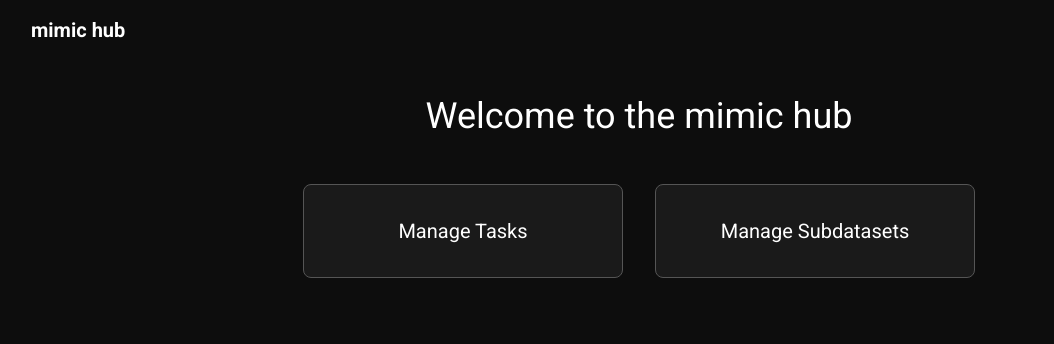
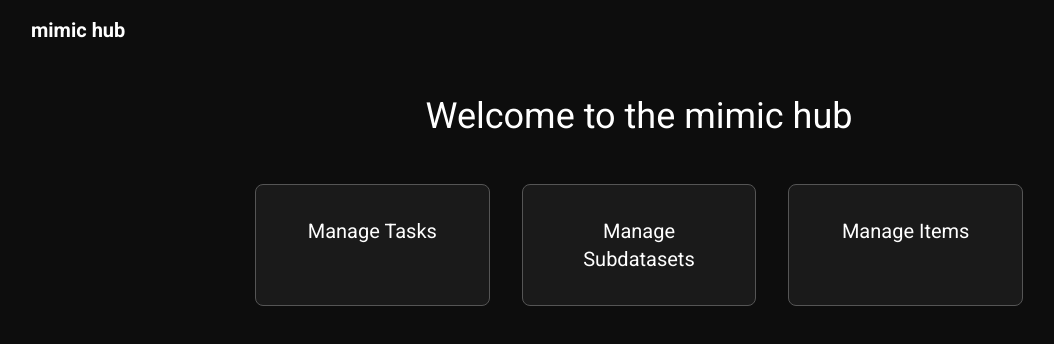
Before and after one commit to germanrodriguez-mimic/iliad, a React (Vite) app in the folder frontend/: page / in a window 1280 px wide. Shown: the top 344 px of the page, without its empty margins (1-1055 px from the left). Built offline with nearby package versions, Linux system fonts and the light colour scheme.

Commit message:
move items panel

```diff
--- a/frontend/src/App.tsx
+++ b/frontend/src/App.tsx
@@ -24,9 +24,10 @@ function App() {
           <Route path="/" element={
             <div className="max-w-6xl mx-auto">
               <h1 className="text-4xl mb-12 text-center">Welcome to the mimic hub</h1>
-              <div className="grid grid-cols-1 md:grid-cols-2 gap-8 max-w-2xl mx-auto">
+              <div className="grid grid-cols-1 md:grid-cols-3 gap-8 max-w-3xl mx-auto">
                 <Link to="/tasks" className="action-button">Manage Tasks</Link>
                 <Link to="/subdatasets" className="action-button">Manage Subdatasets</Link>
+                <Link to="/items" className="action-button">Manage Items</Link>
               </div>
             </div>
           } />
--- a/frontend/src/pages/TasksPage.tsx
+++ b/frontend/src/pages/TasksPage.tsx
@@ -190,7 +190,6 @@ function TasksPage() {
       <div className="flex justify-between items-center mb-8 px-4">
         <h1 className="text-3xl">Tasks</h1>
         <div className="space-x-4">
-          <Link to="/items" className="action-button py-2 px-4">Manage Items</Link>
           <Link to="/tasks/create" className="action-button py-2 px-4">Add New Task</Link>
           <Link to="/tasks/variants/create" className="action-button py-2 px-4">Add Task Variant</Link>
         </div>
```
